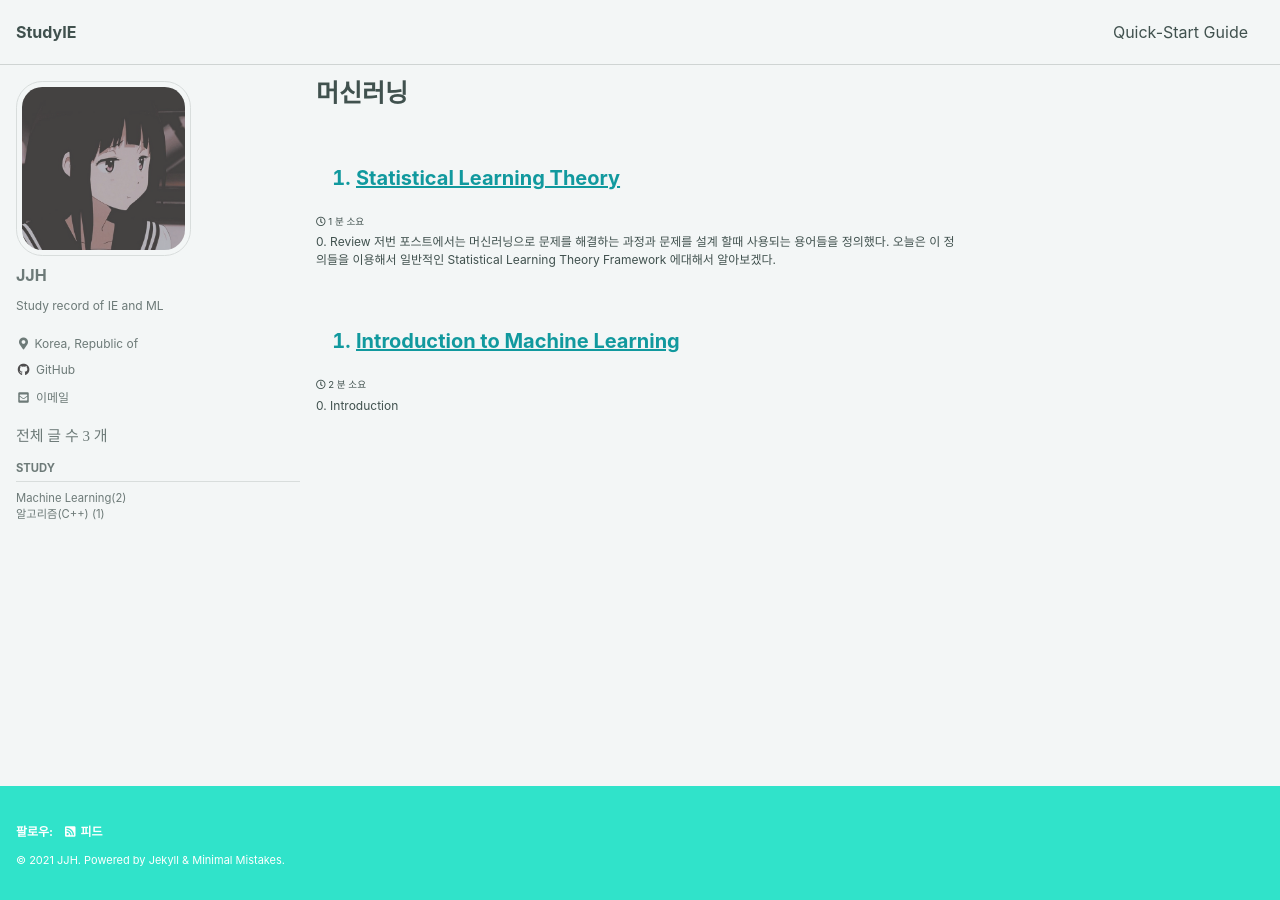
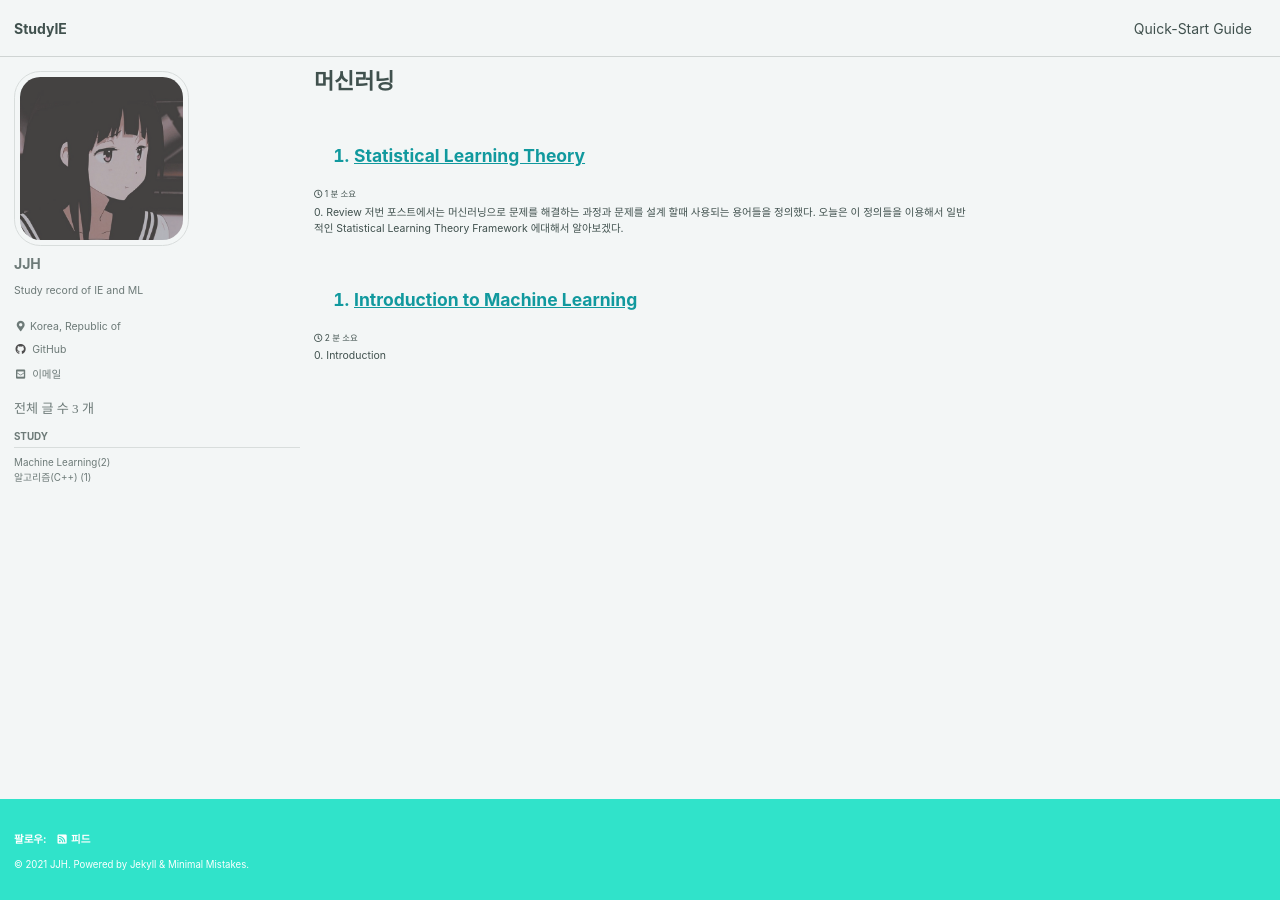
Before and after one commit to Corpse-is-Talking/Corpse-is-Talking.github.io, a Jekyll site: the page built from _pages/categories/category-MachineLearning.md, in a window 1280 px wide. Built offline with Jekyll 4.4.1, drawn with Linux system fonts in a browser that asks for light colours; cached includes are drawn as plain includes.

Commit message:
20210813 font size

```diff
--- a/_sass/minimal-mistakes/_reset.scss
+++ b/_sass/minimal-mistakes/_reset.scss
@@ -11,15 +11,15 @@ html {
   font-size: 14px;
 
   @include breakpoint($medium) {
-    font-size: 16px;
+    font-size: 14px;
   }
 
   @include breakpoint($large) {
-    font-size: 16px;
+    font-size: 14px;
   }
 
   @include breakpoint($x-large) {
-    font-size: 16px;
+    font-size: 14px;
   }
 
   -webkit-text-size-adjust: 100%;
```
